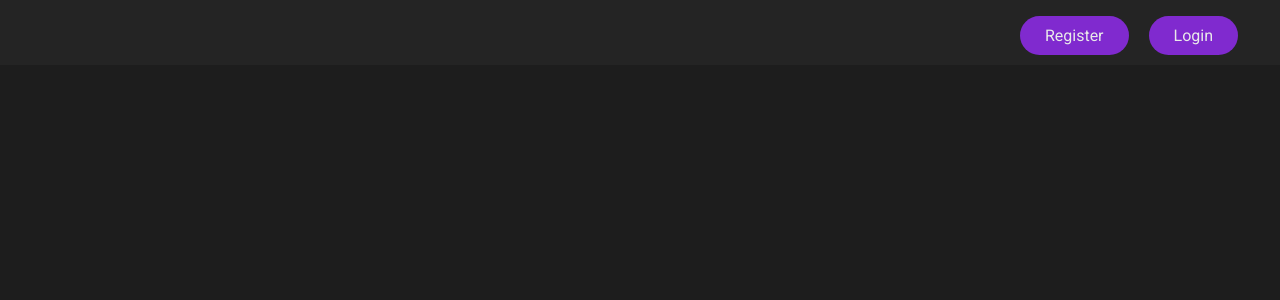
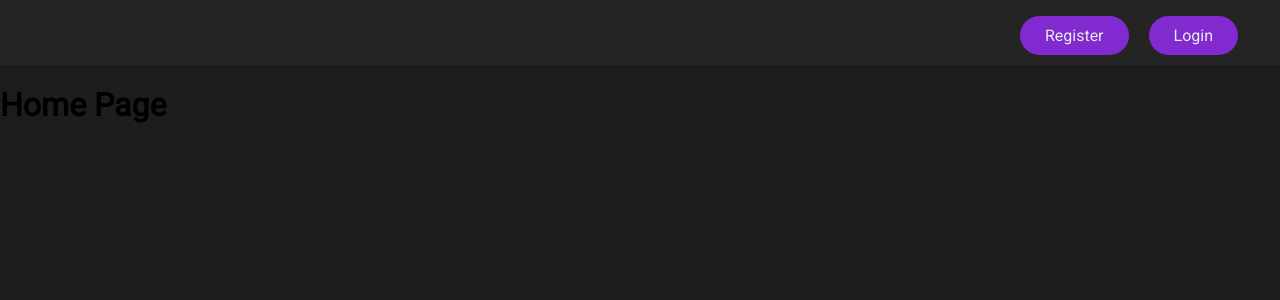
Before and after one commit to Eddys99/the-star, a Vue app: page / in a window 1280 px wide. Before the commit this address had no page. Shown: the top 300 px of the page. Built offline with nearby package versions, Linux system fonts and the light colour scheme.

Commit message:
added home page

```diff
--- /dev/null
+++ b/src/components/home-page.vue
@@ -0,0 +1,16 @@
+<template>
+    <div id = "homePageContent">
+        <h1> Home Page </h1>
+    </div>
+</template>
+
+<script>
+export default {
+    name: "home-page"
+}
+
+</script>
+
+<style scoped>
+
+</style>
--- a/src/router/index.js
+++ b/src/router/index.js
@@ -2,8 +2,14 @@ import { createRouter, createWebHistory } from 'vue-router';
 
 import RegisterUser from "@/components/register-user";
 import AuthenticateUser from "@/components/authenticate-user";
+import HomePage from "@/components/home-page";
 
 const routes = [
+    {
+        path: '/',
+        name: 'HomePage',
+        component: HomePage
+    },
     {
         path: '/auth',
         name: 'AuthenticateUser',
```
